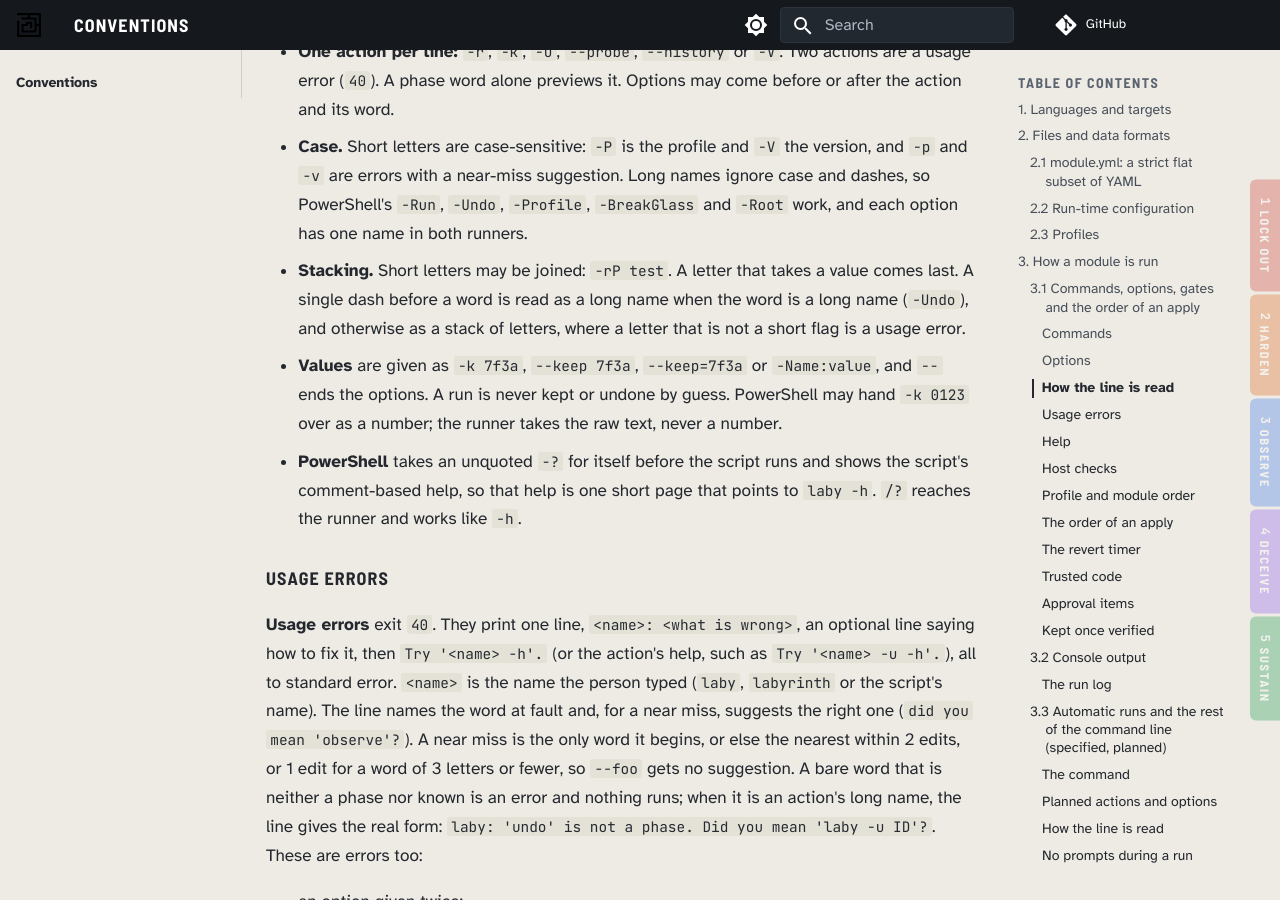
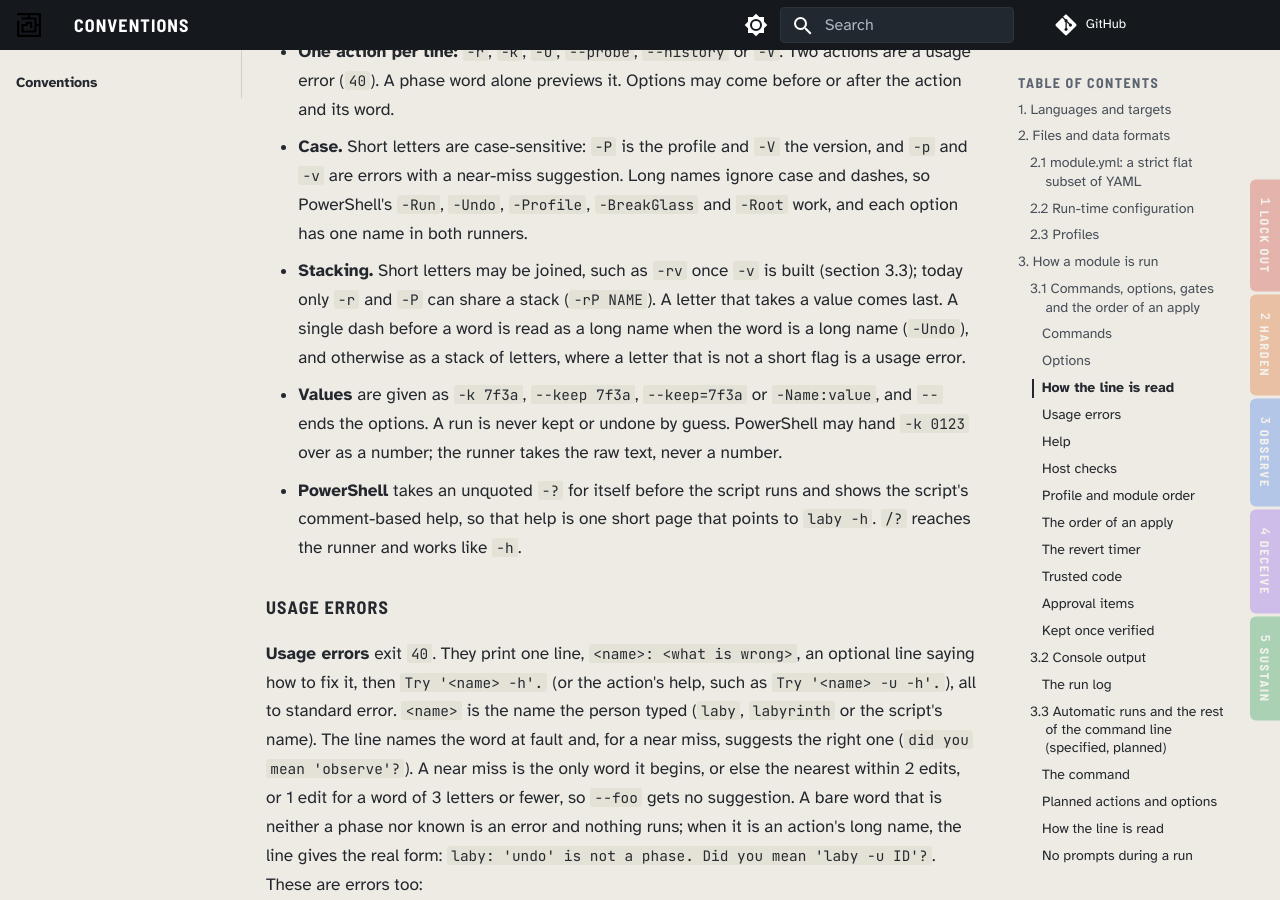
Before and after one commit to dotnetdork/Labyrinth, an MkDocs documentation site: the page built from docs/Conventions.md, in a window 1280 px wide and 900 px high, scrolled down 8778 px. Built offline with MkDocs 1.6.1 and Material for MkDocs 9.7.7, drawn with Linux system fonts in a browser that asks for light colours; comment, search, counter and statistics services are not loaded.

Commit message:
Simplify the help wording and the joined-letter example

```diff
--- a/docs/Conventions.md
+++ b/docs/Conventions.md
@@ -140,7 +140,7 @@ A line holds one **action**, or only a phase.
 
 - **One action per line:** `-r`, `-k`, `-u`, `--probe`, `--history` or `-V`. Two actions are a usage error (`40`). A phase word alone previews it. Options may come before or after the action and its word.
 - **Case.** Short letters are case-sensitive: `-P` is the profile and `-V` the version, and `-p` and `-v` are errors with a near-miss suggestion. Long names ignore case and dashes, so PowerShell's `-Run`, `-Undo`, `-Profile`, `-BreakGlass` and `-Root` work, and each option has one name in both runners.
-- **Stacking.** Short letters may be joined: `-rP test`. A letter that takes a value comes last. A single dash before a word is read as a long name when the word is a long name (`-Undo`), and otherwise as a stack of letters, where a letter that is not a short flag is a usage error.
+- **Stacking.** Short letters may be joined, such as `-rv` once `-v` is built (section 3.3); today only `-r` and `-P` can share a stack (`-rP NAME`). A letter that takes a value comes last. A single dash before a word is read as a long name when the word is a long name (`-Undo`), and otherwise as a stack of letters, where a letter that is not a short flag is a usage error.
 - **Values** are given as `-k 7f3a`, `--keep 7f3a`, `--keep=7f3a` or `-Name:value`, and `--` ends the options. A run is never kept or undone by guess. PowerShell may hand `-k 0123` over as a number; the runner takes the raw text, never a number.
 - **PowerShell** takes an unquoted `-?` for itself before the script runs and shows the script's comment-based help, so that help is one short page that points to `laby -h`. `/?` reaches the runner and works like `-h`.
 
```
Also changed, not shown: docs/Commands.md (+3 -4 lines).
